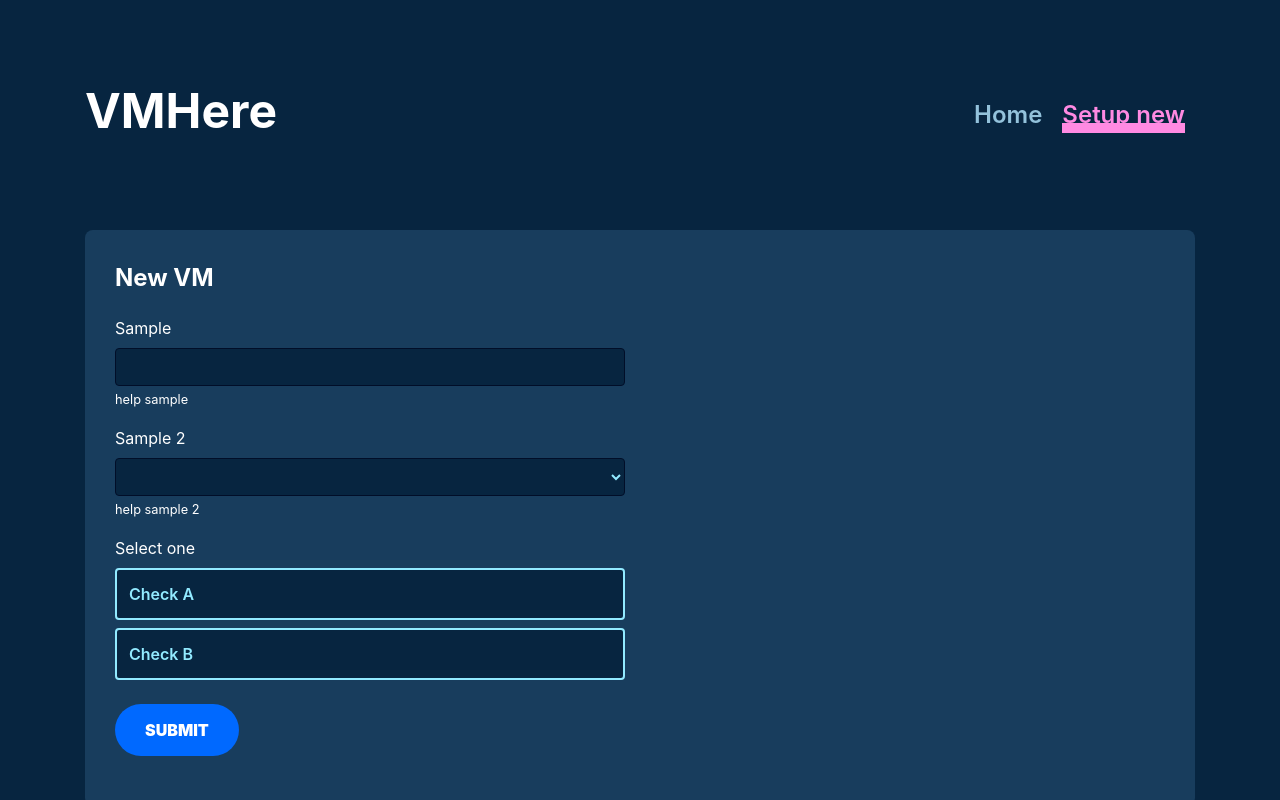
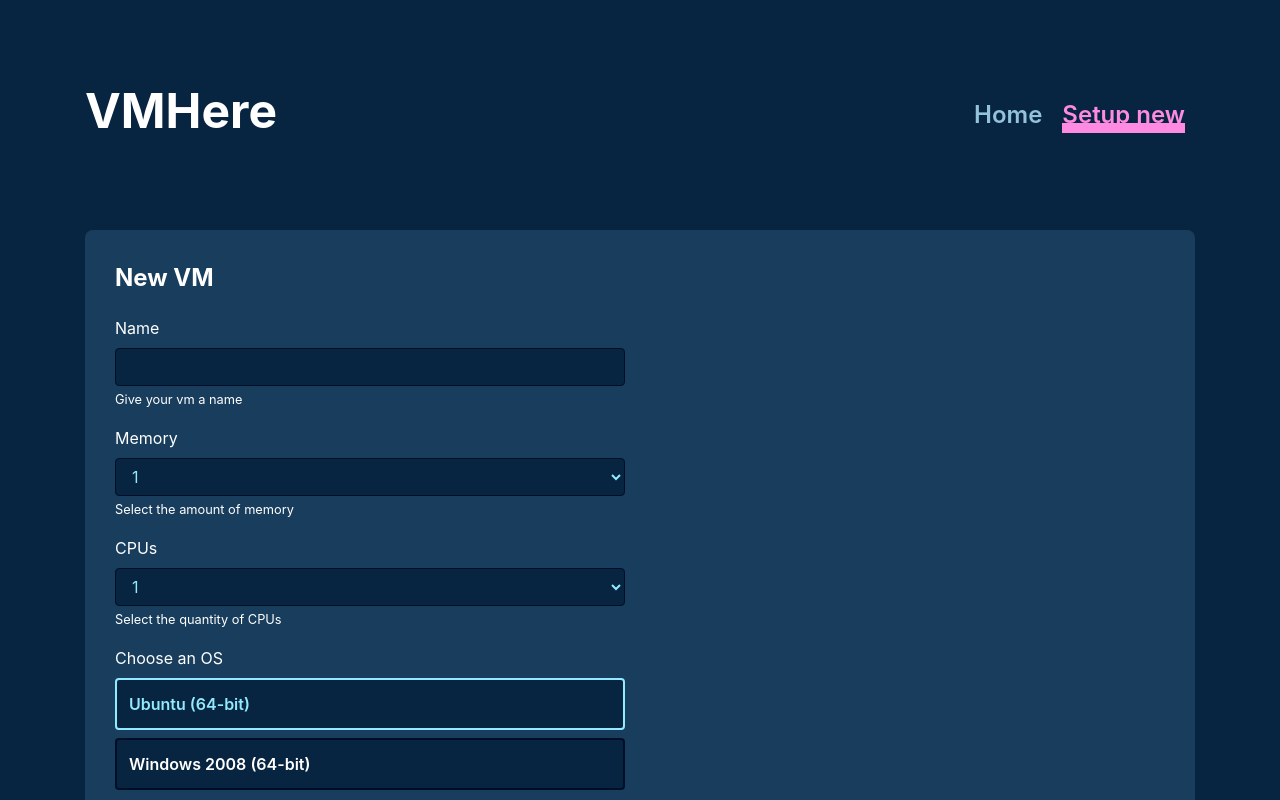
Before and after one commit to ItaloSa/vmhere, a React (Create React App) app in the folder app/: page /new-vm in a window 1280 px wide. Shown: the top 800 px of the page. Built offline with nearby package versions, Linux system fonts and the light colour scheme.

Commit message:
add new vm form

```diff
--- /dev/null
+++ b/app/src/containers/NewVMForm.js
@@ -0,0 +1,51 @@
+import React, { useContext, useState } from 'react';
+import { useForm } from 'react-hook-form';
+import { toast } from 'react-toastify';
+import { useHistory } from 'react-router-dom';
+
+import { ApiContext } from '../index';
+import Loader from '../components/Loader';
+
+import VmForm from './VmForm';
+
+const NewVMForm = () => {
+  const [isLoading, setLoading] = useState(false);
+  const api = useContext(ApiContext);
+  const history = useHistory();
+  const { register, handleSubmit, watch, setValue, errors } = useForm({
+    defaultValues: { memory: 1, cpu_n: 1, os: 'Ubuntu (64-bit)' }
+  });
+
+  const onSubmitHandler = async (values) => {
+    console.log(values);
+    setLoading(true);
+    const { data: result } = await api.post('/vms', values);
+    if (result.code === 'OK') {
+      toast.success('VM created successfully');
+      history.push('/');
+    } else if (result.code === 'DUPLICATED') {
+      toast.warn('This name is already in use.')
+    } else {
+      toast.error('VM error on create. Try again later.');
+    }
+    setLoading(false);
+  };
+
+  if (isLoading) return (<Loader />);
+
+  return (
+    <div className="row">
+      <div className="col-6">
+        <VmForm
+          handleSubmit={handleSubmit(onSubmitHandler)}
+          register={register}
+          setValue={setValue}
+          watch={watch}
+          errors={errors}
+        />
+      </div>
+    </div>
+  );
+};
+
+export default NewVMForm;
--- a/app/src/containers/VmForm.js
+++ b/app/src/containers/VmForm.js
@@ -3,20 +3,61 @@ import React from 'react';
 import { Check, Form, FormGroup, FormGroupTitle, Input, Select } from '../components/Form';
 import Button from '../components/Button';
 
-const VmForm = () => {
+const selectValues = [
+  { value: 1, label: '1' },
+  { value: 2, label: '2' },
+  { value: 3, label: '3' }
+];
+
+const avalibleOs = [
+  { value: 'Ubuntu (64-bit)', label: 'Ubuntu (64-bit)' },
+  { value: 'Windows 2008 (64-bit)', label: 'Windows 2008 (64-bit)' }
+];
+
+const VmForm = ({ register, setValue, watch, errors, handleSubmit }) => {
   return (
     <>
-      <Form>
+      <Form onSubmit={handleSubmit} >
         <FormGroup>
-          <Input label="Sample" help="help sample" invalid={false} />
+          <Input
+            name="name"
+            label="Name"
+            help="Give your vm a name"
+            invalid={!!errors.name}
+            ref={register({ required: true })}
+          />
         </FormGroup>
         <FormGroup>
-          <Select label="Sample 2" help="help sample 2" />
+          <Select
+            name="memory"
+            label="Memory"
+            help="Select the amount of memory"
+            ref={register}
+            options={selectValues}
+          />
         </FormGroup>
         <FormGroup>
-          <FormGroupTitle>Select one</FormGroupTitle>
-          <Check label="Check A" selected={true} />
-          <Check label="Check B" selected={false} />
+          <Select
+            name="cpu_n"
+            label="CPUs"
+            help="Select the quantity of CPUs"
+            ref={register}
+            options={selectValues}
+          />
+        </FormGroup>
+        <FormGroup>
+          <FormGroupTitle>Choose an OS</FormGroupTitle>
+          {avalibleOs.map((item, idx) => (
+            <Check
+              key={`os-check-${idx}`}
+              name="os"
+              label={item.label}
+              value={item.value}
+              defaultChecked={watch('os')}
+              setField={(value) => setValue('os', value)}
+              ref={register({ required: true })}
+            />
+          ))}
         </FormGroup>
         <Button>Submit</Button>
       </Form>
--- a/app/src/containers/VmList.js
+++ b/app/src/containers/VmList.js
@@ -71,7 +71,7 @@ const VmList = () => {
                   ) :
                     <ActionBtn icon={FaPlay} onClick={() => doAction(item.name, 'start')} />
                   }
-                  <ActionBtn icon={FaTrash} onClick={() => doAction(item.name, 'kill')} />
+                  <ActionBtn icon={FaTrash} onClick={() => doAction(item.name, 'remove')} />
                 </TableItem>
               </TableRow>
             ))}
--- a/app/src/pages/NewVm.js
+++ b/app/src/pages/NewVm.js
@@ -1,18 +1,14 @@
 import React from 'react';
 
 import { Section, SectionContent, SectionTitle } from '../components/Section';
-import VmForm from '../containers/VmForm';
+import NewVMForm from '../containers/NewVMForm';
 
 const NewVm = () => {
   return (
     <Section>
       <SectionTitle>New VM</SectionTitle>
       <SectionContent>
-        <div className="row">
-          <div className="col-6">
-            <VmForm />
-          </div>
-        </div>
+        <NewVMForm />
       </SectionContent>
     </Section>
   );
```
